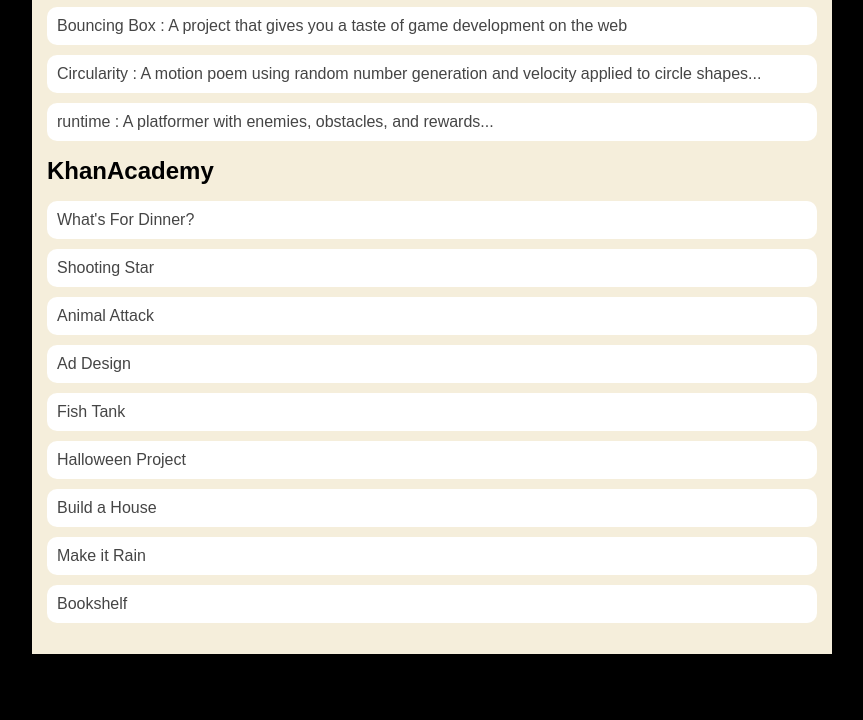
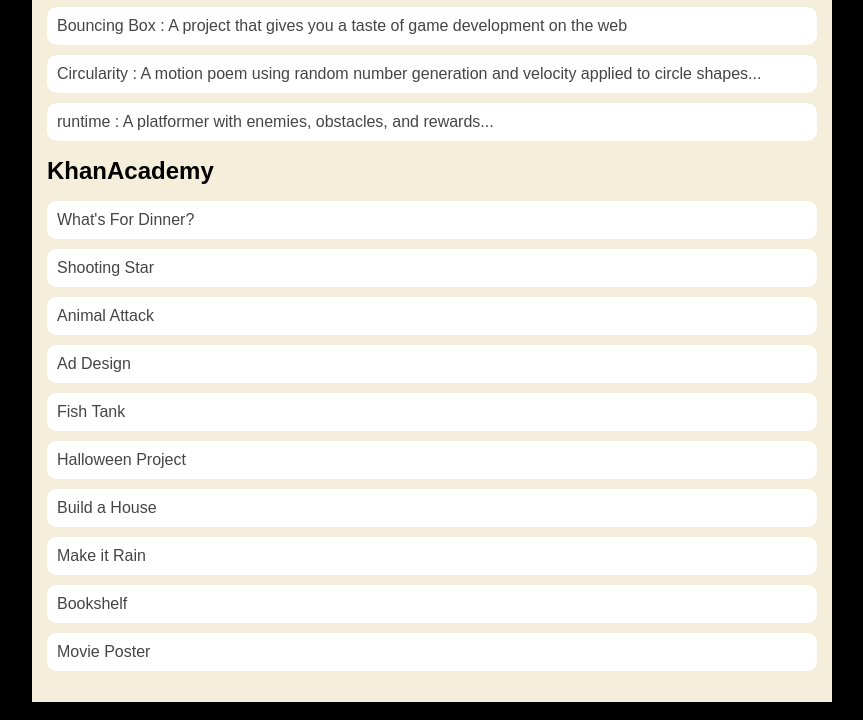
Before and after one commit to matthewabadie/matthewabadie.gitpod.io, a plain HTML site: page portfolio.html in a window 1280 px wide. Shown: the part 197-917 px from the top of the page, without its empty margins (208-1071 px from the left). Before the commit the page ends 869 px from the top, so only its background shows below. Drawn offline with Linux system fonts and the light colour scheme.

Commit message:
describe your changes

```diff
--- a/portfolio.html
+++ b/portfolio.html
@@ -34,6 +34,7 @@
                     <li><a href=https://www.khanacademy.org/computer-programming/build-a-house/4915651057205248>Build a House</a></li>
                     <li><a href=https://www.khanacademy.org/computer-programming/spin-off-of-project-make-it-rain/4798276148314112>Make it Rain</a></li>
                     <li><a href=https://www.khanacademy.org/computer-programming/spin-off-of-project-bookshelf/5584860326051840>Bookshelf</a></li>
+                    <li><a href=https://www.khanacademy.org/computer-programming/spin-off-of-movievideo-game-posters/4835724586827776>Movie Poster</a></li>
                 </ul>
             </div>
         </main>
```
